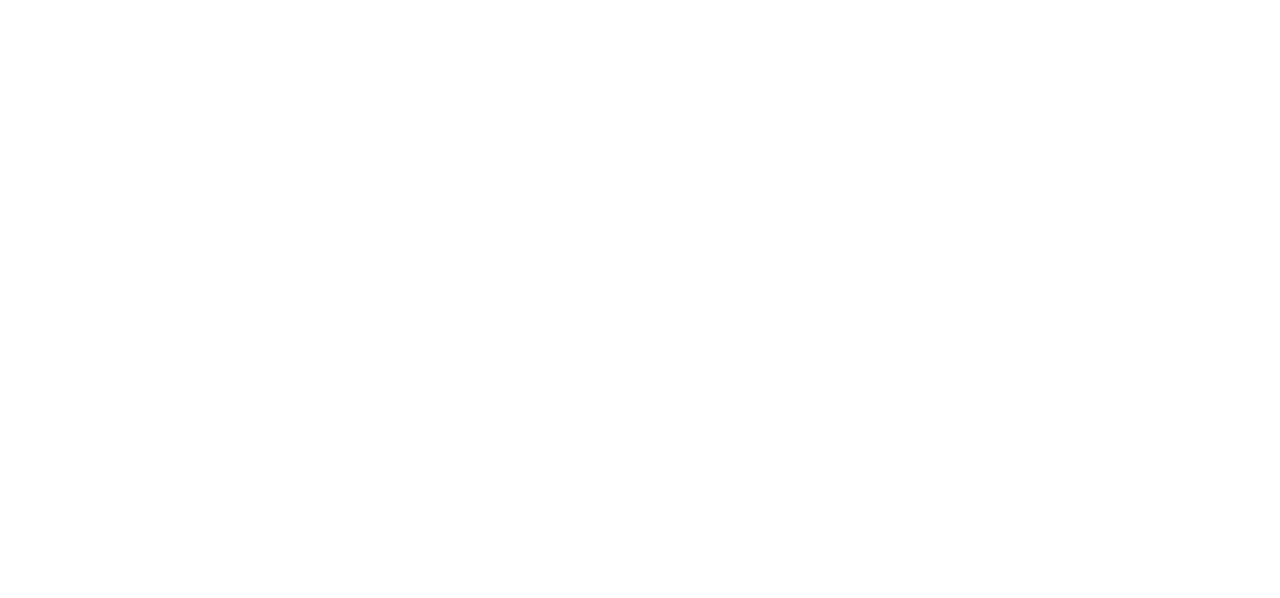
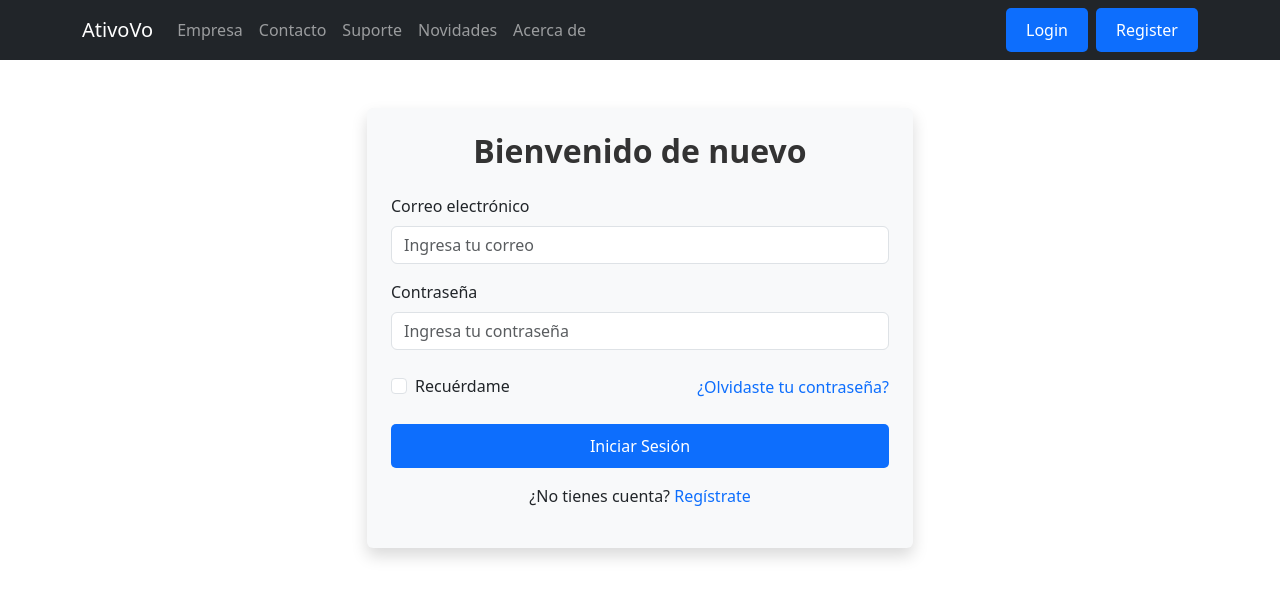
Before and after one commit to Jasr4075/react, a React (Vite) app: page /login in a window 1280 px wide. Before the commit this address had no page. Shown: the top 598 px of the page. Built offline with nearby package versions, Linux system fonts and the light colour scheme.

Commit message:
Implememntacao da pagina de login

```diff
--- a/src/components/NavbarComponent.jsx
+++ b/src/components/NavbarComponent.jsx
@@ -6,19 +6,18 @@ const NavbarComponent = () => {
   return (
     <Navbar bg="dark" variant="dark" expand="lg">
       <Container>
-        <Navbar.Brand href="#home">AtivoVo</Navbar.Brand>
+        <Navbar.Brand href="/">AtivoVo</Navbar.Brand>
         <Navbar.Toggle aria-controls="navbar-nav" />
         <Navbar.Collapse id="navbar-nav">
           <Nav className="me-auto">
-            <Nav.Link href="#home">Inicio</Nav.Link>
-            <Nav.Link href="#features">Empresa</Nav.Link>
-            <Nav.Link href="#contact">Contacto</Nav.Link>
-            <Nav.Link href="#contact">Suporte</Nav.Link>
-            <Nav.Link href="#contact">Novidades</Nav.Link>
-            <Nav.Link href="#about">Acerca de</Nav.Link>
+            <Nav.Link href="/features">Empresa</Nav.Link>
+            <Nav.Link href="/contact">Contacto</Nav.Link>
+            <Nav.Link href="/contact">Suporte</Nav.Link>
+            <Nav.Link href="/contact">Novidades</Nav.Link>
+            <Nav.Link href="/about">Acerca de</Nav.Link>
           </Nav>
           <div className="d-flex ms-auto">
-            <ButtonRgbComponent className="me-2">Login</ButtonRgbComponent>
+            <ButtonRgbComponent className="me-2" href="/login" >Login</ButtonRgbComponent>
             <ButtonRgbComponent>Register</ButtonRgbComponent>
           </div>
         </Navbar.Collapse>
--- a/src/pages/home/Home.css
+++ b/src/pages/home/Home.css
@@ -1,34 +1,99 @@
-.hero-section {
-  background: url('https://via.placeholder.com/1600x600') no-repeat center center;
-  background-size: cover;
-  padding: 100px 0;
+body {
+  font-family: 'Arial', sans-serif;
+  margin: 0;
+  padding: 0;
 }
 
-.hero-section .display-3 {
-  font-weight: bold;
+.hero {
+  min-height: 100vh;
+  display: flex;
+  align-items: center;
+  justify-content: center;
+  text-align: left;
+  background: linear-gradient(45deg, #4b79a1, #283e51);
+  color: white;
 }
 
-.hero-section .lead {
-  font-size: 1.25rem;
+#features h2 {
+  font-size: 2rem;
+  margin-bottom: 2rem;
 }
 
-#features {
-  background-color: #f8f9fa;
+#features .card {
+  border: none;
+  box-shadow: 0 4px 6px rgba(0, 0, 0, 0.1);
+  transition: transform 0.3s ease, box-shadow 0.3s ease;
+}
+
+#features .card:hover {
+  transform: translateY(-10px);
+  box-shadow: 0 8px 15px rgba(0, 0, 0, 0.2);
+}
+
+#gallery h2 {
+  font-size: 2rem;
+  margin-bottom: 2rem;
+}
+
+#gallery .mySwiper {
+  width: 100%;
+  max-width: 800px;
+  margin: 0 auto;
+}
+
+#gallery img {
+  border-radius: 8px;
 }
 
 #contact {
-  background-color: #e9ecef;
+  background-color: #f9f9f9;
+  padding: 2rem 0;
+  border-top: 1px solid #ddd;
 }
 
-.swiper-container {
-  width: 100%;
-  padding-top: 50px;
-  padding-bottom: 50px;
+#contact h2 {
+  margin-bottom: 1rem;
+  font-size: 1.8rem;
 }
 
-.swiper-slide {
-  background-position: center;
-  background-size: cover;
-  width: 100;
-  height: 300px;
+#contact p {
+  margin-bottom: 1.5rem;
+  color: #555;
 }
+
+.chat-bubble-container {
+  margin-top: 2rem;
+  display: flex;
+  justify-content: center;
+}
+
+.chat-bubble-container .chat-bubble {
+  background-color: #fff;
+  border-radius: 20px;
+  box-shadow: 0 4px 6px rgba(0, 0, 0, 0.1);
+  padding: 1rem;
+}
+
+.btn-primary {
+  background-color: #0066ff;
+  border: none;
+  padding: 0.75rem 1.5rem;
+  font-size: 1rem;
+  border-radius: 5px;
+  transition: background-color 0.3s ease, transform 0.2s ease;
+}
+
+.btn-primary:hover {
+  background-color: #004db3;
+  transform: scale(1.05);
+}
+
+@media (max-width: 768px) {
+  .hero {
+      text-align: center;
+  }
+
+  #features .card {
+      margin-bottom: 1rem;
+  }
+}
--- a/src/pages/home/home.jsx
+++ b/src/pages/home/home.jsx
@@ -1,18 +1,21 @@
-import React from 'react';
-import { Container, Row, Col, Card, Toast, Button } from 'react-bootstrap';
+import React, { useEffect } from 'react';
+import { Container, Row, Col, Button } from 'react-bootstrap';
 import NavbarComponent from '../../components/NavbarComponent';
 import ButtonRgbComponent from '../../components/ButtonRgbComponent';
 import { Toaster, toast } from 'react-hot-toast';
 import ChatBubble from '../../components/chatBubble/ChatBubble';
 import CustomCard from '../../components/card/CustomCardComponent';
-import './Home.css';
 import AOS from 'aos';
 import 'aos/dist/aos.css';
 import { Swiper, SwiperSlide } from 'swiper/react';
-import { Pagination, Navigation, EffectCoverflow } from "swiper";
+import { Navigation, Pagination, EffectCoverflow } from 'swiper/modules';
+import 'swiper/css';
+import 'swiper/css/navigation';
+import 'swiper/css/pagination';
+import './Home.css';
 
 const Home = () => {
-    React.useEffect(() => {
+    useEffect(() => {
         AOS.init({ duration: 1000 });
     }, []);
 
@@ -25,9 +28,7 @@ const Home = () => {
                     <Row className="h-500 align-items-center">
                         <Col lg={6}>
                             <h1 data-aos="fade-up">AtivoVo</h1>
-                            <p data-aos="fade-up" data-aos-delay="200">
-                                Frase ou descripcion do app
-                            </p>
+                            <p data-aos="fade-up" data-aos-delay="200">Frase o descripción del app</p>
                             <ButtonRgbComponent
                                 href="#features"
                                 className="btn-primary btn-lg mt-3"
@@ -41,7 +42,7 @@ const Home = () => {
                         <Col lg={6} className="d-none d-lg-block" data-aos="fade-left" data-aos-delay="600">
                             <img
                                 src="https://th.bing.com/th/id/R.2b376f0f7550b4819ddbe73c17db215a?rik=cKYPzGh7knzSKA&pid=ImgRaw&r=0"
-                                alt="App Screenshot"
+                                alt="Vista previa de la app"
                                 className="img-fluid"
                             />
                         </Col>
@@ -50,87 +51,57 @@ const Home = () => {
             </header>
 
             <Container id="features" className="py-5">
-                <h2 class="text-center mb-5" data-aos="fade-up">Caract.Principais</h2>
-
+                <h2 className="text-center mb-5" data-aos="fade-up">Características Principales</h2>
                 <Row>
+                    {[...Array(3)].map((_, i) => (
                         <CustomCard
-                        title="titulo1"
-                        subtitle="Subtitulo 1"
-                        text="contenido 1."
-                        link1="#"
-                        link1Text="Link 1"
-                        link2="#"
-                        link2Text="Link 1"
-                        animation="fade-righ"
-                    />
-
-                    <CustomCard
-                        title="titulo2"
-                        subtitle="Subtitulo 2"
-                        text="contenido 2."
+                            key={i}
+                            title={`Título ${i + 1}`}
+                            subtitle={`Subtítulo ${i + 1}`}
+                            text={`Contenido ${i + 1}`}
                             link1="#"
                             link1Text="Link 1"
                             link2="#"
                             link2Text="Link 2"
-                        animation="fade-righ"
+                            animation="fade-right"
                         />
-                    <CustomCard
-                        title="titulo3"
-                        subtitle="Subtitulo 3"
-                        text="contenido 3."
-                        link1="#"
-                        link1Text="Link 1"
-                        link2="#"
-                        link2Text="Link 2"
-                        animation="fade-righ"
-                    />
+                    ))}
                 </Row>
             </Container>
 
-            <section id="gallery" className="py-5">
+            <section id="gallery" className="py-4">
                 <Container>
-                    <h2 className="text-center mb-5" data-aos="fade-up">
-                        Galería
-                    </h2>
+                    <h2 className="text-center mb-4" data-aos="fade-up">Galería</h2>
                     <Swiper
-                        effect="coverflow"
-                        grabCursor={true}
-                        centeredSlides={true}
-                        slidesPerView="auto"
-                        coverflowEffect={{
-                            rotate: 50,
-                            stretch: 0,
-                            depth: 100,
-                            modifier: 1,
-                            slideShadows: true,
-                        }}
+                        modules={[Navigation, Pagination, EffectCoverflow]}
+                        spaceBetween={30}
+                        slidesPerView={1}
                         pagination={{ clickable: true }}
-                        navigation={true}
-                        modules={[Pagination, Navigation, EffectCoverflow]}
+                        navigation
                         className="mySwiper"
                         data-aos="fade-up"
                     >
-                        <SwiperSlide>
+                        {[
+                            "https://img.freepik.com/vetores-premium/modelagem-movel-inteligente-realista-com-exibicao-branca-em-branco-em-fundo-branco_1351951-127.jpg?w=740",
+                            "https://img.freepik.com/vetores-premium/modelagem-movel-inteligente-realista-com-exibicao-branca-em-branco-em-fundo-branco_1351951-127.jpg?w=740",
+                            "https://img.freepik.com/vetores-premium/modelagem-movel-inteligente-realista-com-exibicao-branca-em-branco-em-fundo-branco_1351951-127.jpg?w=740",
+                        ].map((imageUrl, index) => (
+                            <SwiperSlide key={index}>
                                 <img
-                                src="/placeholder.svg?height=500&width=300"
-                                alt="Captura de pantalla 1"
+                                    src={imageUrl}
+                                    alt={`Imagen ${index + 1}`}
                                     className="img-fluid"
+                                    style={{
+                                        maxHeight: "400px",
+                                        objectFit: "cover",
+                                        display: "block", /* Asegura que la imagen se comporte como un bloque */
+                                        margin: "0 auto", /* Centra la imagen horizontalmente */
+                                    }}
+                                    loading="lazy"
                                 />
+
                             </SwiperSlide>
-                        <SwiperSlide>
-                            <img
-                                src="/placeholder.svg?height=500&width=300"
-                                alt="Captura de pantalla 2"
-                                className="img-fluid"
-                            />
-                        </SwiperSlide>
-                        <SwiperSlide>
-                            <img
-                                src="/placeholder.svg?height=500&width=300"
-                                alt="Captura de pantalla 3"
-                                className="img-fluid"
-                            />
-                        </SwiperSlide>
+                        ))}
                     </Swiper>
                 </Container>
             </section>
@@ -138,11 +109,11 @@ const Home = () => {
             <Container id="contact" className="bg-light py-5">
                 <Row className="justify-content-center">
                     <Col md={4}>
-                        <h2 className="text-center">contato</h2>
-                        <p className="text-center">contato</p>
+                        <h2 className="text-center">Contacto</h2>
+                        <p className="text-center">¿Tienes alguna pregunta? ¡Escríbenos!</p>
                         <div className="d-flex justify-content-center">
                             <ButtonRgbComponent
-                                onClick={() => toast.success('ta bien')}
+                                onClick={() => toast.success('Mensaje enviado correctamente')}
                                 style={{
                                     backgroundColor: '#228B22',
                                 }}
--- /dev/null
+++ b/src/pages/login/login.css
@@ -0,0 +1,33 @@
+/* .hero {
+    background: url('https://via.placeholder.com/1600x600') no-repeat center center;
+    background-size: cover;
+    min-height: 300px;
+  } */
+
+  .login-form {
+    background-color: #ffffff;
+    border-radius: 10px;
+    box-shadow: 0px 4px 10px rgba(0, 0, 0, 0.1);
+  }
+
+  .login-form h2 {
+    font-weight: bold;
+    color: #333333;
+  }
+
+  .login-form a {
+    text-decoration: none;
+  }
+
+  .login-form a:hover {
+    text-decoration: underline;
+  }
+
+  .btn-primary {
+    background-color: #0056b3;
+    border: none;
+  }
+
+  .btn-primary:hover {
+    background-color: #004085;
+  }
--- /dev/null
+++ b/src/pages/login/login.jsx
@@ -0,0 +1,82 @@
+import React from 'react';
+import { Container, Row, Col, Form, Button } from 'react-bootstrap';
+import NavbarComponent from '../../components/NavbarComponent';
+import ButtonRgbComponent from '../../components/ButtonRgbComponent';
+import { Toaster, toast } from 'react-hot-toast';
+import './Login.css';
+
+const Login = () => {
+    const handleLogin = (e) => {
+        e.preventDefault();
+        toast.success('Inicio de sesión exitoso');
+    };
+
+    return (
+        <>
+            <NavbarComponent />
+            {/* <header className="hero bg-dark text-white py-5">
+                <Container>
+                    <Row className="align-items-center">
+                        <Col lg={6} className="text-center text-lg-left">
+                            <h1>Inicia Sesión</h1>
+                            <p className="lead">Accede a todas las funcionalidades de AtivoVo.</p>
+                        </Col>
+                        <Col lg={6} data-aos="fade-left">
+                            <img
+                                src="https://th.bing.com/th/id/R.2b376f0f7550b4819ddbe73c17db215a?rik=cKYPzGh7knzSKA&pid=ImgRaw&r=0"
+                                alt="Vista previa"
+                                className="img-fluid"
+                            />
+                        </Col>
+                    </Row>
+                </Container>
+            </header> */}
+
+            <Container className="py-5">
+                <Row className="justify-content-center">
+                    <Col md={6}>
+                        <Form onSubmit={handleLogin} className="login-form bg-light p-4 rounded shadow">
+                            <h2 className="text-center mb-4">Bienvenido de nuevo</h2>
+                            <Form.Group controlId="formBasicEmail" className="mb-3">
+                                <Form.Label>Correo electrónico</Form.Label>
+                                <Form.Control
+                                    type="email"
+                                    placeholder="Ingresa tu correo"
+                                    required
+                                />
+                            </Form.Group>
+                            <Form.Group controlId="formBasicPassword" className="mb-4">
+                                <Form.Label>Contraseña</Form.Label>
+                                <Form.Control
+                                    type="password"
+                                    placeholder="Ingresa tu contraseña"
+                                    required
+                                />
+                            </Form.Group>
+                            <div className="d-flex justify-content-between align-items-center mb-4">
+                                <Form.Check type="checkbox" label="Recuérdame" />
+                                <a href="#recuperar" className="text-primary">
+                                    ¿Olvidaste tu contraseña?
+                                </a>
+                            </div>
+                            <ButtonRgbComponent type="submit" className="w-100 btn-primary">
+                                Iniciar Sesión
+                            </ButtonRgbComponent>
+                            <div className="text-center mt-3">
+                                <p>
+                                    ¿No tienes cuenta?{' '}
+                                    <a href="#registro" className="text-primary">
+                                        Regístrate
+                                    </a>
+                                </p>
+                            </div>
+                        </Form>
+                    </Col>
+                </Row>
+            </Container>
+            <Toaster />
+        </>
+    );
+};
+
+export default Login;
--- a/src/router/Routes.jsx
+++ b/src/router/Routes.jsx
@@ -1,13 +1,15 @@
 import React from 'react';
 import { BrowserRouter as Router, Routes, Route } from 'react-router-dom';
 import Home from '../pages/home/home';
+import Login from '../pages/login/login';
 
 const AppRoutes = () => {
     return (
         <Router>
             <Routes>
                 <Route path="/" element={<Home />} />
-                {/* Agrega más rutas aquí */}
+                <Route path="/login" element={<Login />} />
+
             </Routes>
         </Router>
     );
```
Also changed, not shown: src/pages/login/register.jsx (added). Lines whose indentation alone changed are shown as unchanged.
